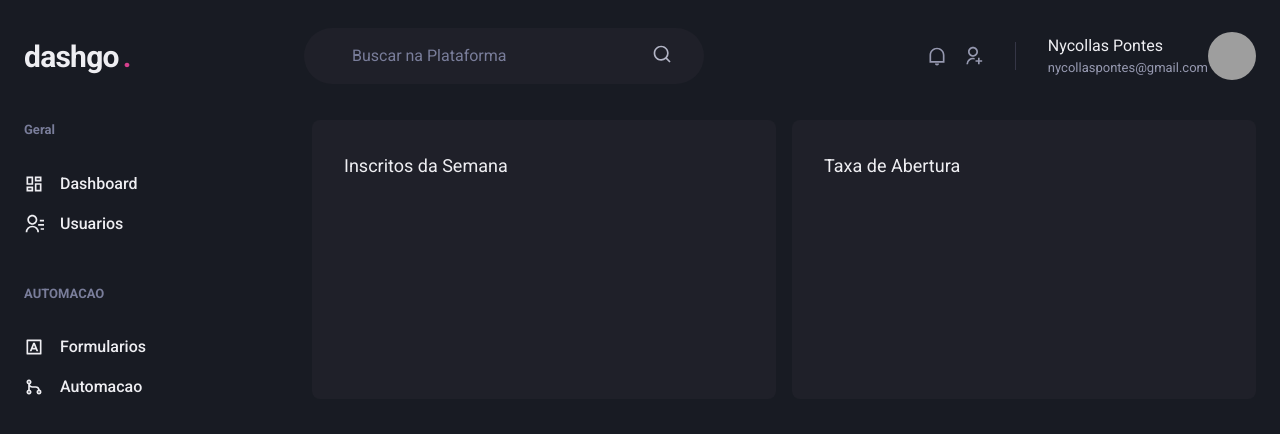
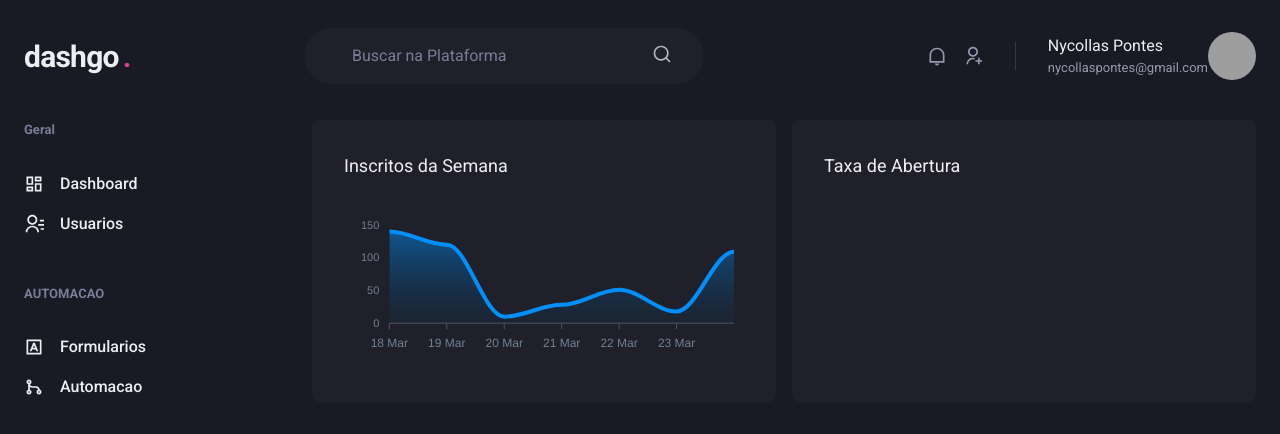
Before and after one commit to Nycollaspontes/dashGo, a Next.js app: page /dashboard in a window 1280 px wide. Shown: the top 434 px of the page. Built offline with nearby package versions, Linux system fonts and the light colour scheme; grey boxes are pictures that could not be loaded.

Commit message:
finalizacao da estilizacao dos graficos na pagina de dashboard

```diff
--- a/src/pages/dashboard.tsx
+++ b/src/pages/dashboard.tsx
@@ -1,6 +1,64 @@
-import { Box, Flex, SimpleGrid ,Text } from "@chakra-ui/react";
+import { Box, Flex, SimpleGrid, Text, theme } from "@chakra-ui/react";
+import { ApexOptions } from "apexcharts";
+import dynamic from "next/dynamic";
 import { Header } from "../components/Header";
 import { Sidebar } from "../components/Sidebar";
+
+const Chart = dynamic(() => import('react-apexcharts'), {
+    ssr: false,
+})
+
+const options :ApexOptions = {
+    chart: {
+        toolbar: {
+            show: false,
+        },
+        zoom: {
+            enabled: false,
+        },
+        foreColor: theme.colors.gray[500],
+    },
+    grid: {
+        show: false,
+    },
+    dataLabels: {
+        enabled: false,
+    },
+    tooltip: {
+        enabled: false,
+    },
+    xaxis: {
+        type:'datetime',
+        axisBorder: {
+            color: theme.colors.gray[600]
+        },
+        axisTicks: {
+            color: theme.colors.gray[600]
+        },
+        categories: [
+            '2021-03-18T00:00:00.000Z',
+            '2021-03-19T00:00:00.000Z',
+            '2021-03-20T00:00:00.000Z',
+            '2021-03-21T00:00:00.000Z',
+            '2021-03-22T00:00:00.000Z',
+            '2021-03-23T00:00:00.000Z',
+            '2021-03-24T00:00:00.000Z'
+        ],
+    },
+        fill : {
+            opacity : 0.3,
+            type : 'gradient',
+            gradient : {
+                shade : 'dark',
+                opacityFrom : 0.7,
+                opacityTo : 0.3,
+            }
+        },
+    } as const;
+
+const series = [
+    { name: 'Series1', data: [140, 120, 10, 28, 51, 18, 109] }
+]
 
 export default function Dashboard() {
     return (
@@ -9,9 +67,9 @@
 
             <Flex w='100%' my='6' maxWidth={1480} mx='auto' px='6'>
 
-            <Sidebar/>
+                <Sidebar />
 
-            <SimpleGrid flex='1' gap='4' minChildWidth='320px' align='flex-start' >
+                <SimpleGrid flex='1' gap='4' minChildWidth='320px' alignSelf='flex-start' >
                     <Box
                         p='8'
                         bg='gray.800'
@@ -19,6 +77,7 @@
                     //pb='4
                     >
                         <Text fontSize='lg' mb='4'>Inscritos da Semana</Text>
+                        <Chart options={options} series={series} type='area' height={160} />
                     </Box>
 
                     <Box
```
Lines whose indentation alone changed are shown as unchanged.
